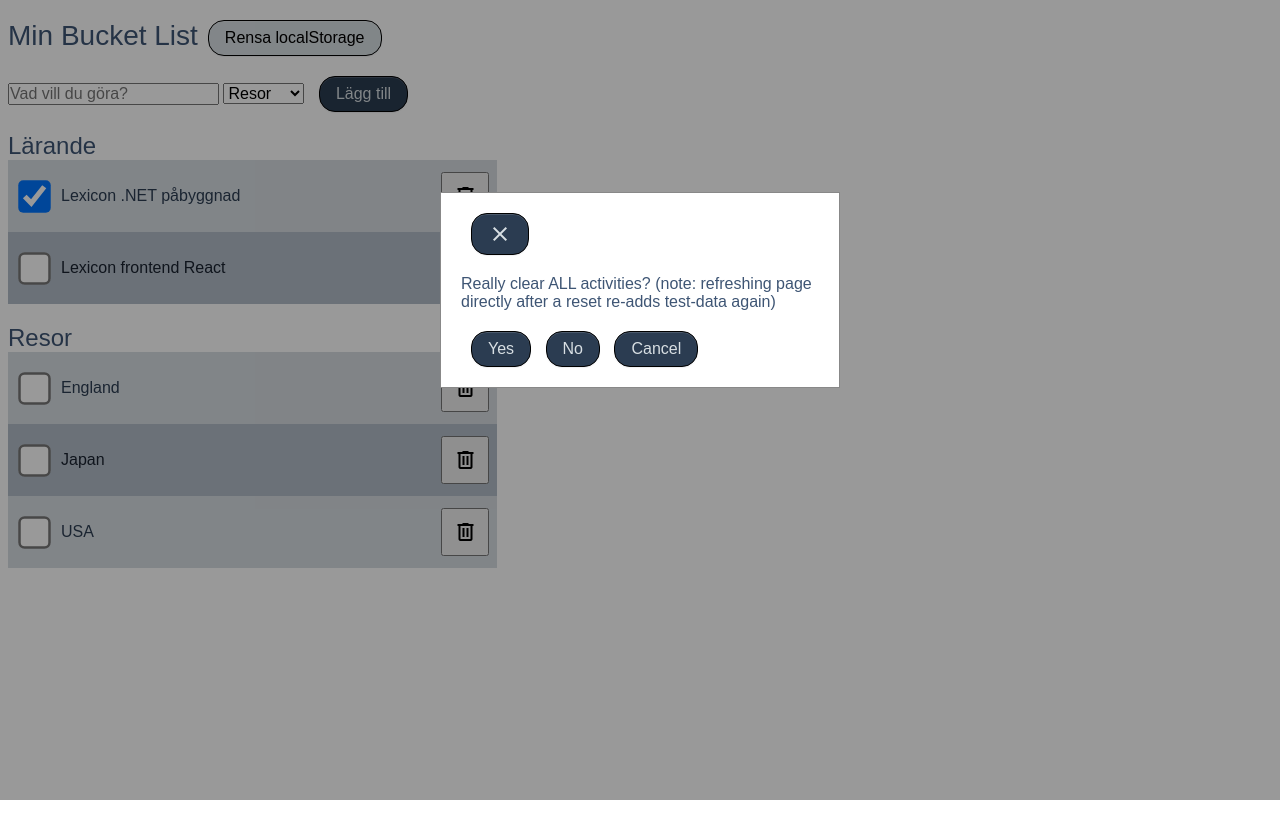
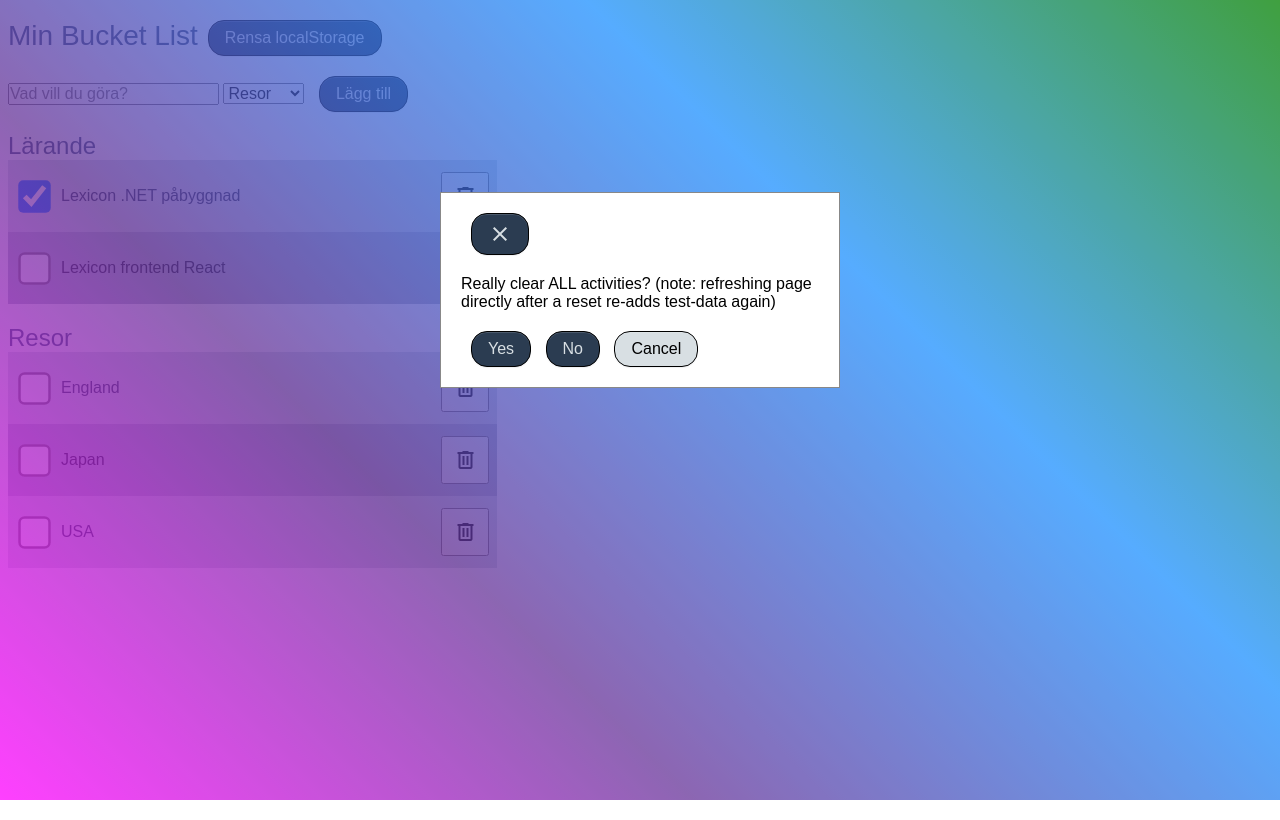
Before and after one commit to reenhilm/2025v3-js-Bucketlist, a plain HTML site: page index.html in a window 1280 px wide. Both pictures are taken after a click on the button "Rensa localStorage". Drawn offline with nearby package versions, Linux system fonts and the light colour scheme.

Commit message:
replaced my own modal invention with a html5 dialog instead

```diff
--- a/index.html
+++ b/index.html
@@ -15,16 +15,17 @@
         <h1>Min Bucket List</h1><button type="button" class="button-20" id="btn_clear">Rensa localStorage</button>
     </header>
     <!-- The Modal -->
-    <section id="myModal" class="modal">
-        <!-- Modal content -->
-        <div class="modal-content">
+
+    <dialog>
+        <form method="dialog">
             <button class="close button-20 flow material-symbols-outlined" title="Close">close</button>
             <p id="modal-title" class="flow">Some text in the Modal..</p>
             <button id="modal-button" class="button-20">Yes</button>
             <button id="modal-no" class="button-20">No</button>
-            <button id="modal-cancel" class="button-20">Cancel</button>
-        </div>
-    </section>
+            <button id="modal-cancel" class="button-20" autofocus>Cancel</button>
+        </form>
+    </dialog>
+
     <main class="flow">
         <form id="bucketForm" class="flow">
             <input type="text" id="activityName" placeholder="Vad vill du göra?" required />
--- a/scripts/index.js
+++ b/scripts/index.js
@@ -1,25 +1,22 @@
 // Globals
 let _activities = [];
-var modal = document.getElementById("myModal");
+var modal = document.querySelector("dialog");
 let previousYESEventHandler;
 
 function setupModalHide()
 {
-    modal.hide = () => {
-        modal.style.display = "none";
-    }
     const cancelElements = [document.querySelector(".close"), document.querySelector("#modal-no"), document.querySelector("#modal-cancel")];
 
     cancelElements.forEach(el => {
         if (el) {
-            el.addEventListener('click', () => { modal.hide(); });
+            el.addEventListener('click', () => { modal.close(); });
         }
     });
 
     // When the user clicks anywhere outside of the modal, close it
     window.onclick = function (event) {
         if (event.target == modal) {
-            modal.hide();
+            modal.close();
         }
     }
 }
@@ -62,13 +59,13 @@ function modalConfirm(title, YESFunction) {
 
     const eventHandler = (e) => {
         YESFunction();
-        modal.hide();
+        modal.close();
     };
 
     previousYESEventHandler = eventHandler;
 
     btnEl.addEventListener('click', eventHandler);
-    modal.style.display = "block";
+    modal.showModal();
 }
 
 function clearLocalStorage() {
--- a/styles/style.css
+++ b/styles/style.css
@@ -172,7 +172,6 @@ button {
 
 header {
     margin-top:20px;
-
     display: flex;
 
     #btn_clear {
@@ -180,39 +179,25 @@ header {
     }
 }
 
-/* The Modal (background) */
-.modal {
-    /* Hidden by default */
-    display: none;
-
-    /* Stay in place */
-    position: fixed;
-
-    /* Sit on top */
-    z-index: 1;
-
-    left: 0;
-    top: 0;
-
-    /* Full width, height */
-    width: 100%;
-    height: 100%;
-
-    overflow: auto;
-    /* Enable scroll if needed */
-    background-color: rgb(0, 0, 0);
-    /* Fallback color */
-    background-color: rgba(0, 0, 0, 0.4);
-    /* Black w/ opacity */
-}
-
-/* Modal Content/Box */
-.modal-content {
+dialog {
     background-color: var(--clr-bodybg);
     margin: 15% auto;
-    padding: 20px;
     border: 1px solid #888;
     width: 400px;
+
+    &::backdrop {
+            background-color: var(--clr-green-400);
+            background-image: linear-gradient(45deg,
+                    magenta,
+                    rebeccapurple,
+                    dodgerblue,
+                    green);
+            opacity: 0.75;
+    }
+
+    form {
+        padding:20px;
+    }
 }
 
 .close {
@@ -239,7 +224,7 @@ header {
         color: var(--clr-darkeventext);
     }
 
-    .modal-content {
+    dialog {
         background-color: var(--clr-darkbodybg);
     }
 }
```
